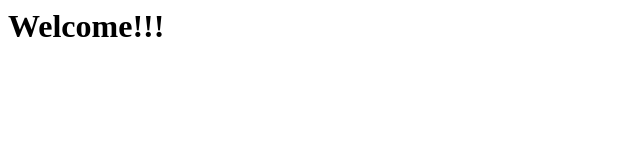
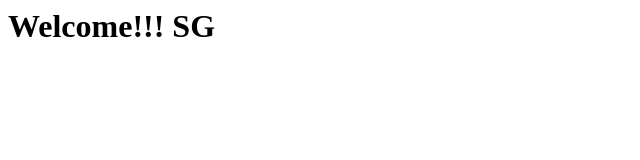
Before and after one commit to Dhanunjaya423/SapientDemo, a plain HTML site: page index.html in a window 1280 px wide. Shown: the full height of the page, 0-640 px from the left. Drawn offline with Linux system fonts and the light colour scheme.

Commit message:
Update index.html

```diff
--- a/index.html
+++ b/index.html
@@ -1,4 +1,4 @@
 <html>
 <title>Dhanunjaya SG</title>
-<h1>Welcome!!!</h1>
+<h1>Welcome!!! SG</h1>
 </html>
```
